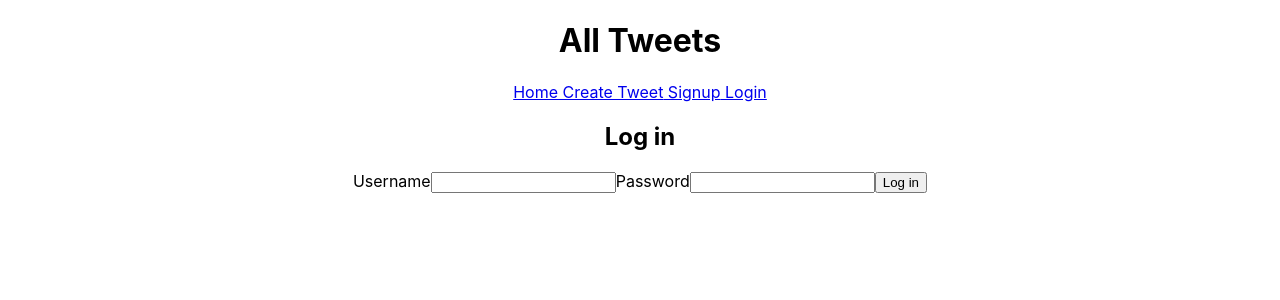
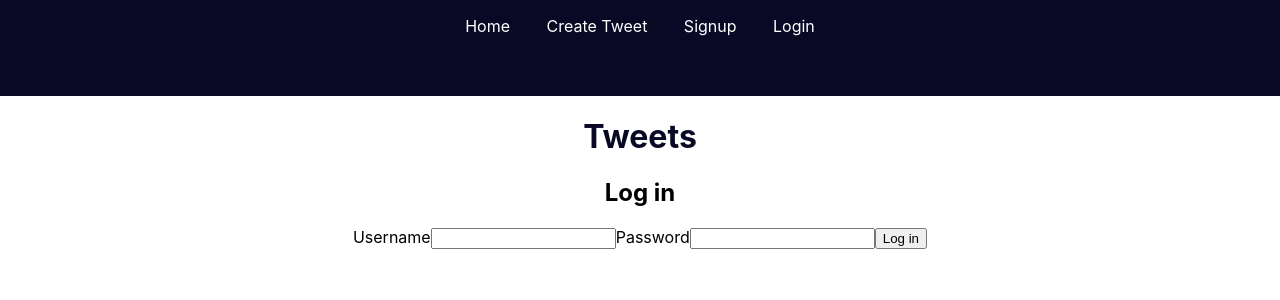
Before and after one commit to anfalfadhil/cogniixa-capstone-FE, a React (Create React App) app: page /login in a window 1280 px wide. Shown: the top 300 px of the page. Built offline with nearby package versions, Linux system fonts and the light colour scheme; no server answers.

Commit message:
some Styling done

```diff
--- a/src/App.js
+++ b/src/App.js
@@ -1,15 +1,18 @@
 
-import './App.css';
+// import './App.css';
 import AllTweets from './components/AllTweets';
 import CreateTweet from './components/CreateTweet';
 import TweetDetails from './components/TweetDetails';
+import NavBar from './components/NavBar';
 import Login from './components/Login';
+import "./styles.css";
+
+
 
 import {
   BrowserRouter as Router,
   Routes,
   Route,
-  Link
 } from "react-router-dom";
 import Signup from './components/Signup';
 
@@ -21,13 +24,9 @@ function App() {
   return (
 
     <div className="App">
-      <h1>All Tweets</h1>
 
-      <Link to="/" >Home</Link>
-      <Link to="/create"> Create Tweet</Link>
-      <Link to="/signup"> Signup</Link>
-      <Link to="/login"> Login</Link>
-
+    <NavBar />
+    <h1 className="all-tweets-title">Tweets</h1>
       <Routes>
 
       <Route path="/create" element={ <CreateTweet /> } />
--- a/src/components/AllTweets.js
+++ b/src/components/AllTweets.js
@@ -3,7 +3,7 @@ import React, { useEffect, useState } from "react";
 import axios from "axios";
 import { Link } from "react-router-dom";
 import Like from "../components/Like"
-
+import '../App.css'
 
 function AllTweets() {
   const [tweets, setTweets] = useState([]);
@@ -39,17 +39,31 @@ useEffect(() => {
 
       {tweets.map((tweet) => {
         return (
-          <div className="card" key={tweet._id}>
-            <Link to={`/tweets/${tweet.id}`}>
-              <h2> {tweet.username} </h2>
-              <p>{tweet.text}</p>
+          // <Link to={`/tweets/${tweet.id}`}>
+            <div className="card" key={tweet._id}>
+
+              <h2 className="tweet-author"> {tweet.user.username} </h2>
+              <p className="tweet-text">{tweet.text}</p>
+              <p>{tweet.likes.length}</p>
               <Like />
 
-            </Link>
+
+
+            <div>
+                {tweet.comments.map(comment =>
+                  <p className="tweet-comments">{comment.text}</p>
+                  )}
+              </div>
           </div>
+
+          // </Link>
         );
       })}
+
+
     </div>
+
+
   );
 }
 
--- a/src/components/Like.js
+++ b/src/components/Like.js
@@ -10,6 +10,7 @@ const Like = (post) => {
 
     const [like, setLike] = useState(11)
     const [likeActive, setLikeActive] = useState(false);
+
 
 
     // const currentTweet = post.id;
--- /dev/null
+++ b/src/components/NavBar.js
@@ -0,0 +1,15 @@
+import { Link } from 'react-router-dom'
+
+const NavBar = () => {
+
+    return (
+        <div className="nav-container">
+          <Link className="nav-link" to="/" >Home</Link>
+          <Link className="nav-link" to="/create"> Create Tweet</Link>
+          <Link className="nav-link" to="/signup"> Signup</Link>
+          <Link className="nav-link" to="/login"> Login</Link>
+
+        </div>)
+}
+
+export default NavBar
--- a/src/index.js
+++ b/src/index.js
@@ -5,7 +5,7 @@ import App from './App';
 import reportWebVitals from './reportWebVitals';
 import { BrowserRouter } from 'react-router-dom';
 import { AuthProvider } from './context/AuthProvider'
-
+import "./styles.css";
 
 const domain = process.env.REACT_APP_AUTH0_DOMAIN;
 const clientId = process.env.REACT_APP_AUTH0_CLIENT_ID;
--- /dev/null
+++ b/src/styles.css
@@ -0,0 +1,49 @@
+/* body {
+    background-color: rgb(0, 58, 103);
+} */
+
+.card {
+    margin: 1rem;
+    width:40rem;
+    margin-left:auto;
+    margin-right:auto;
+    padding: 2rem;
+    background-color: rgb(234, 239, 253);
+    text-decoration: none;
+    border: 2px solid rgb(9, 9, 38);
+    border-radius: 10px;
+    box-shadow:  3px 3px 5px 6px #ccc;
+
+}
+
+.all-tweets-title {
+    color: rgb(9, 9, 38);;
+}
+
+
+.nav-container {
+    background-color:rgb(9, 9, 38);
+    height: 4rem;
+    display:flexbox;
+    padding: 1rem;
+    justify-content: flex-end;
+
+}
+
+.nav-link {
+    color: white;
+    display: inline;
+    display:flexbox;
+    padding: 1rem;
+    justify-content: flex-end;
+
+}
+
+p, .tweet-comments, .tweet-author, .tweet-text, a {
+    text-decoration: none;
+}
+
+.tweet-author {
+    position: relative;
+    left: 0;
+}
```
Also changed, not shown: public/index.html (+11 -0 lines), src/App.css (line endings or trailing spaces), 1 other file (tests, documents, lock files or other folders).
